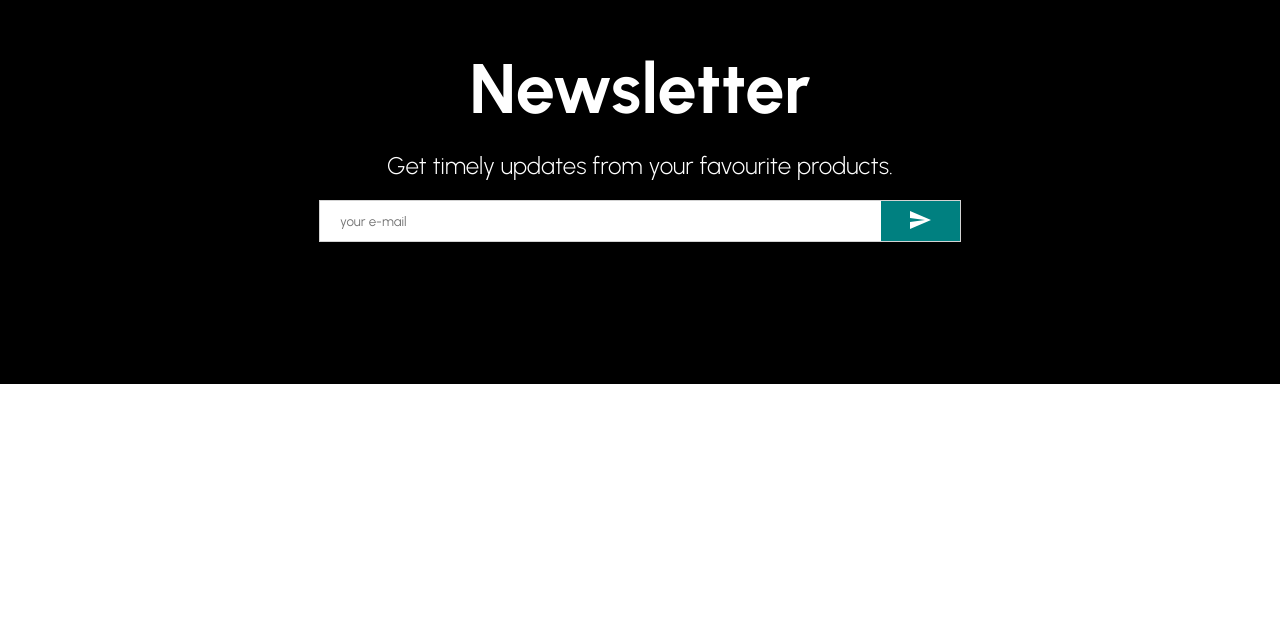
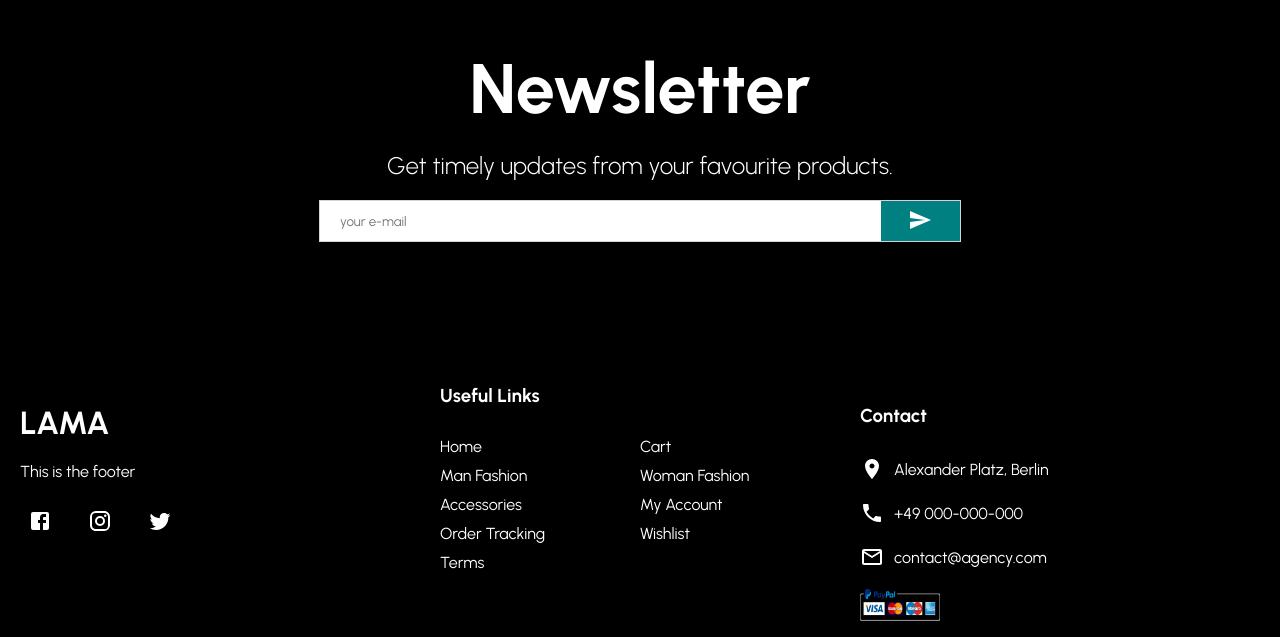
Before and after one commit to marcoaccardi/e-commerce-portfolio, a React (Create React App) app in the folder frontend/: page / in a window 1280 px wide. Shown: the part 2316-2953 px from the top of the page. Before the commit the page ends 2700 px from the top, so only its background shows below. Built offline with nearby package versions, Linux system fonts and the light colour scheme.

Commit message:
update footer

```diff
--- a/frontend/src/components/footer/Footer.jsx
+++ b/frontend/src/components/footer/Footer.jsx
@@ -1,7 +1,79 @@
-import { Container } from "./footer_style";
+import {
+  Container,
+  Left,
+  Logo,
+  Desc,
+  SocialIcon,
+  SocialContainer,
+  Center,
+  Title,
+  List,
+  ListItem,
+  Right,
+  ContactItem,
+  Payment,
+} from "./footer_style";
 
+import {
+  Facebook,
+  Instagram,
+  Twitter,
+  Room,
+  Phone,
+  MailOutline,
+} from "@mui/icons-material";
+
+import payment from "../../assets/payment.png";
 const Footer = () => {
-  return <Container></Container>;
+  return (
+    <Container>
+      <Left>
+        <Logo>LAMA</Logo>
+        <Desc>This is the footer</Desc>
+        <SocialContainer>
+          <SocialIcon>
+            <Facebook />
+          </SocialIcon>
+          <SocialIcon>
+            <Instagram />
+          </SocialIcon>
+          <SocialIcon>
+            <Twitter />
+          </SocialIcon>
+        </SocialContainer>
+      </Left>
+      <Center>
+        <Title>Useful Links</Title>
+        <List>
+          <ListItem>Home</ListItem>
+          <ListItem>Cart</ListItem>
+          <ListItem>Man Fashion</ListItem>
+          <ListItem>Woman Fashion</ListItem>
+          <ListItem>Accessories</ListItem>
+          <ListItem>My Account</ListItem>
+          <ListItem>Order Tracking</ListItem>
+          <ListItem>Wishlist</ListItem>
+          <ListItem>Terms</ListItem>
+        </List>
+      </Center>
+      <Right>
+        <Title>Contact</Title>
+        <ContactItem>
+          <Room style={{ marginRight: "10px" }} />
+          Alexander Platz, Berlin
+        </ContactItem>
+        <ContactItem>
+          <Phone style={{ marginRight: "10px" }} />
+          +49 000-000-000
+        </ContactItem>
+        <ContactItem>
+          <MailOutline style={{ marginRight: "10px" }} />
+          contact@agency.com
+        </ContactItem>
+        <Payment src={payment} />
+      </Right>
+    </Container>
+  );
 };
 
 export default Footer;
--- a/frontend/src/components/footer/footer_style.js
+++ b/frontend/src/components/footer/footer_style.js
@@ -1,3 +1,74 @@
 import styled from "styled-components";
 
-export const Container = styled.div``;
+export const Container = styled.div`
+  display: flex;
+`;
+
+export const Left = styled.div`
+  flex: 1;
+  display: flex;
+  flex-direction: column;
+  padding: 20px;
+`;
+
+export const Title = styled.h3`
+  color: white;
+  margin-bottom: 30px;
+`;
+
+export const List = styled.ul`
+  color: white;
+  margin: 0;
+  padding: 0;
+  list-style: none;
+  display: flex;
+  flex-wrap: wrap;
+`;
+export const ListItem = styled.li`
+  width: 50%;
+  margin-bottom: 10px;
+`;
+
+export const Logo = styled.h1`
+  color: white;
+`;
+
+export const Desc = styled.p`
+  color: white;
+  margin: 20px 0px;
+`;
+
+export const SocialContainer = styled.div`
+  color: white;
+  display: flex;
+`;
+
+export const SocialIcon = styled.div`
+  width: 40px;
+  height: 40px;
+  border-radius: 50%;
+  display: flex;
+  align-items: center;
+  justify-content: center;
+  margin-right: 20px;
+`;
+
+export const Center = styled.div`
+  flex: 1;
+`;
+export const ContactItem = styled.div`
+  margin-bottom: 20px;
+  display: flex;
+  align-items: center;
+`;
+
+export const Payment = styled.img`
+  height: 15%;
+  width: 20%;
+`;
+
+export const Right = styled.div`
+  flex: 1;
+  padding: 20px;
+  color: white;
+`;
--- a/frontend/src/pages/Home/Home.jsx
+++ b/frontend/src/pages/Home/Home.jsx
@@ -5,6 +5,7 @@ import Slider from "../../components/slider/index";
 import Categories from "../../components/categories/index";
 import Products from "../../components/products/index";
 import Newsletter from "../../components/newsletter/index";
+import Footer from "../../components/footer/index";
 // import { Container } from "./home_style";
 
 const Home = () => {
@@ -16,6 +17,7 @@ const Home = () => {
       <Categories />
       <Products />
       <Newsletter />
+      <Footer />
     </div>
   );
 };
```
Also changed, not shown: frontend/src/assets/payment.png (added).
